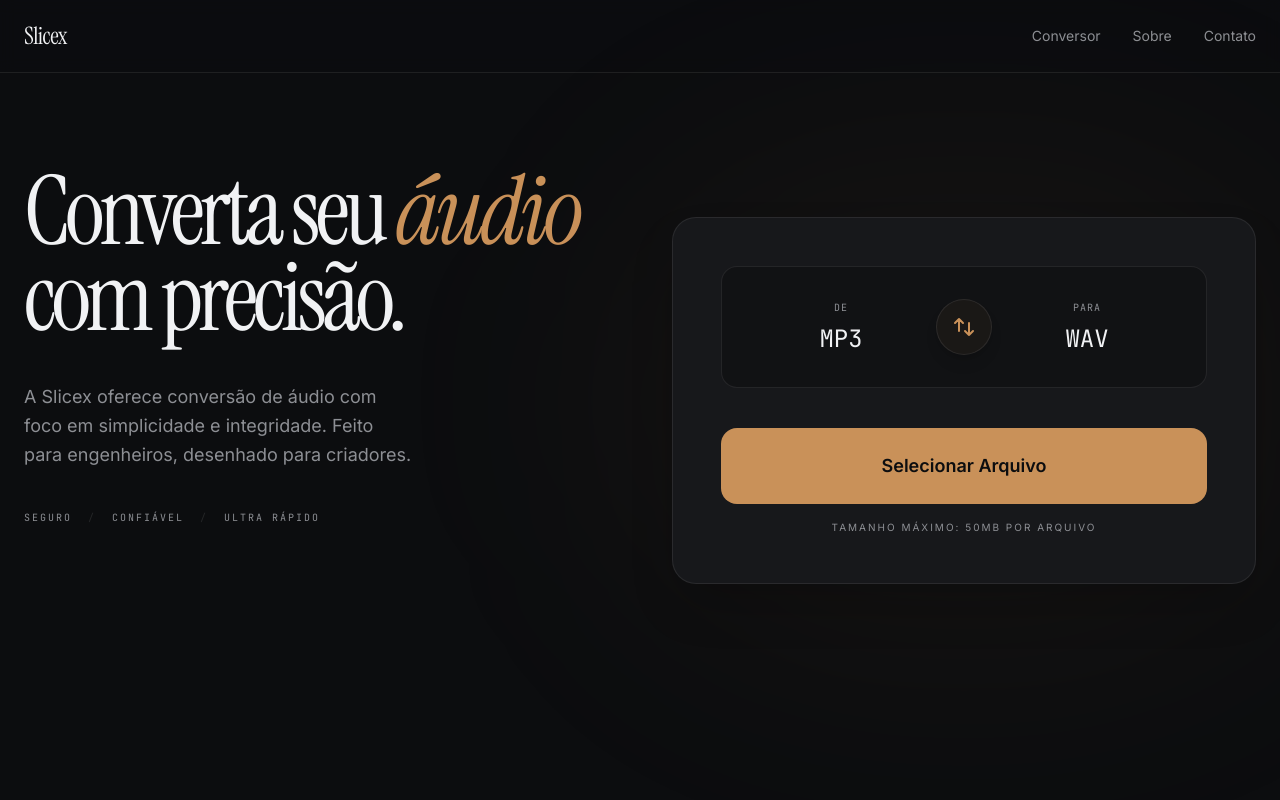
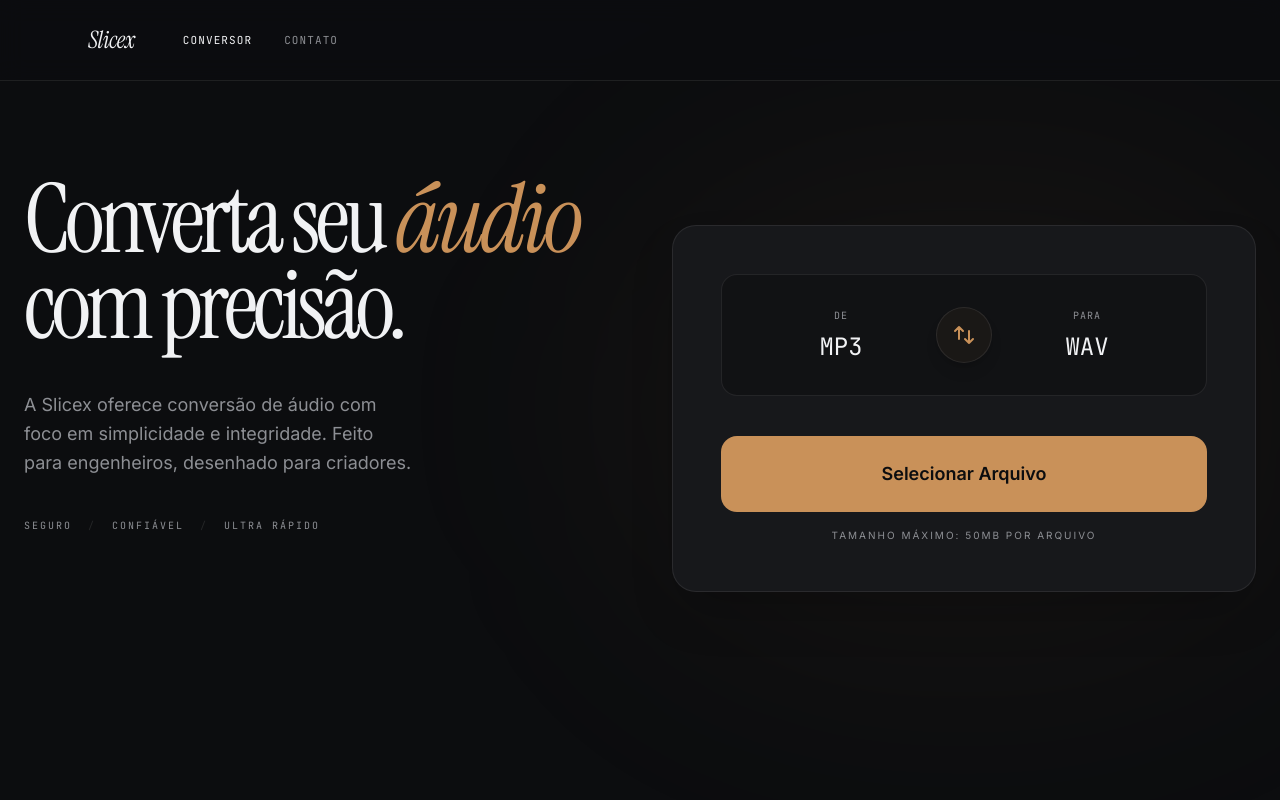
Before and after one commit to vavito/slicex_audio_converter, a React (Vite) app in the folder frontend/: page / in a window 1280 px wide. Shown: the top 800 px of the page. Built offline with nearby package versions, Linux system fonts and the light colour scheme.

Commit message:
feat: menu hamburguer para mobile

```diff
--- a/frontend/src/components/Navbar.tsx
+++ b/frontend/src/components/Navbar.tsx
@@ -1,28 +1,73 @@
+import { useState } from "react";
+
 export function Navbar() {
+  const [mobileOpen, setMobileOpen] = useState(false);
+
   return (
-    <header className="border-b border-white/10 bg-background/80 backdrop-blur">
-      <nav className="mx-auto flex max-w-7xl items-center justify-between px-6 py-5">
-        <a href="/" className="font-serif text-2xl tracking-tight">
-          Slicex
-        </a>
-        <ul className="hidden items-center gap-8 text-sm text-muted-foreground md:flex">
-          <li>
-            <a href="#" className="transition-colors hover:text-foreground">
+    <nav className="sticky top-0 z-50 border-b border-white/5 bg-background/80 backdrop-blur-md">
+      <div className="mx-auto flex h-20 max-w-6xl items-center justify-between px-6">
+        <div className="flex items-center gap-12">
+          <a
+            href="/"
+            className="font-serif text-2xl italic tracking-tight text-foreground"
+          >
+            Slicex
+          </a>
+          <div className="hidden items-center gap-8 text-[11px] font-mono uppercase tracking-widest text-muted-foreground md:flex">
+            <a
+              href="/"
+              className="text-foreground transition-colors hover:text-foreground"
+            >
               Conversor
             </a>
-          </li>
-          <li>
-            <a href="#" className="transition-colors hover:text-foreground">
-              Sobre
-            </a>
-          </li>
-          <li>
-            <a href="#" className="transition-colors hover:text-foreground">
+            <a
+              href="/contato"
+              className="transition-colors hover:text-foreground"
+            >
               Contato
             </a>
-          </li>
-        </ul>
-      </nav>
-    </header>
+          </div>
+        </div>
+
+        {/* Botão mobile */}
+        <button
+          onClick={() => setMobileOpen(!mobileOpen)}
+          className="flex size-10 flex-col items-center justify-center gap-1.5 md:hidden"
+          aria-label="Menu"
+        >
+          <span
+            className={`h-0.5 w-6 bg-foreground transition-transform ${mobileOpen ? "translate-y-2 rotate-45" : ""}`}
+          />
+          <span
+            className={`h-0.5 w-6 bg-foreground transition-opacity ${mobileOpen ? "opacity-0" : ""}`}
+          />
+          <span
+            className={`h-0.5 w-6 bg-foreground transition-transform ${mobileOpen ? "-translate-y-2 -rotate-45" : ""}`}
+          />
+        </button>
+      </div>
+
+      {/* Menu mobile */}
+      {mobileOpen && (
+        <div className="border-t border-white/5 bg-background/95 px-6 py-6 backdrop-blur-md md:hidden">
+          <div className="flex flex-col gap-6 text-sm font-mono uppercase tracking-widest text-muted-foreground">
+            <a
+              href="/"
+              onClick={() => setMobileOpen(false)}
+              className="text-foreground"
+            >
+              Conversor
+            </a>
+            <a
+              href="/contato"
+              onClick={() => setMobileOpen(false)}
+              className="hover:text-foreground"
+            >
+              Contato
+            </a>
+          </div>
+        </div>
+      )}
+    </nav>
   );
 }
```
